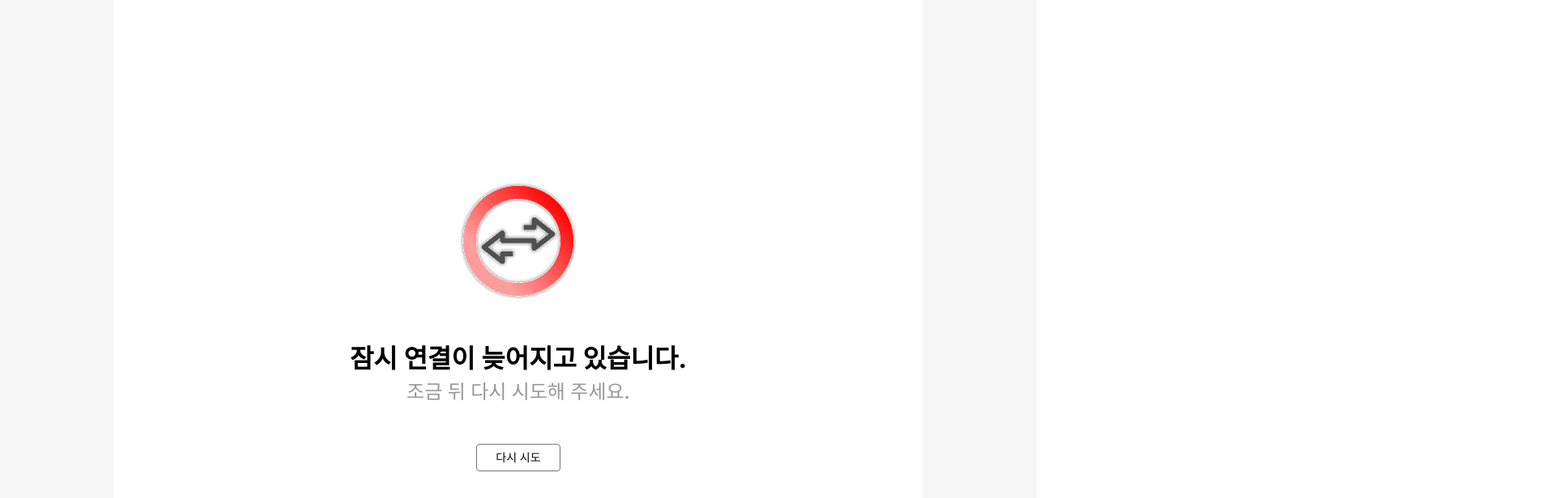
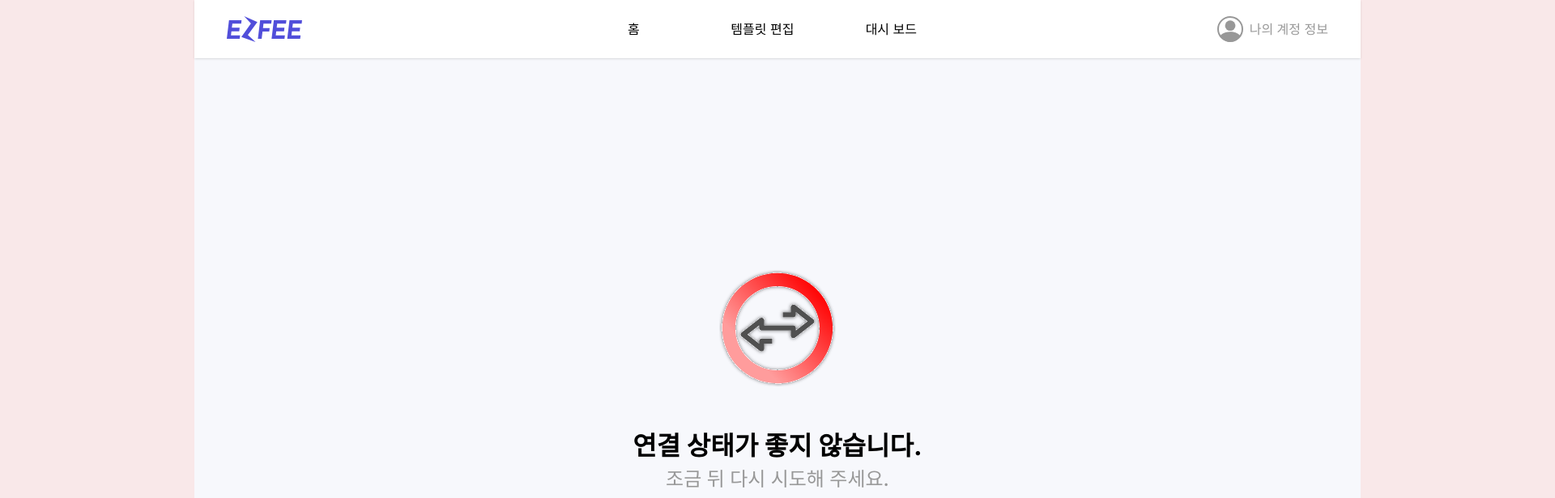
Before and after one commit to minki-dev/PRIETAG_FE, a Next.js app: page /errorNotGood in a window 1280 px wide. Shown: the top 616 px of the page at 81% size, 1920 px wide, since content can reach past the window. Built offline with nearby package versions, Linux system fonts and the light colour scheme.

Commit message:
💄 design: 에러 페이지 헤더, 푸터 삽입

```diff
--- a/app/errorDelay/page.tsx
+++ b/app/errorDelay/page.tsx
@@ -1,15 +1,15 @@
 import React from 'react';
+import Header from '@/components/header/Header';
+import Footer from '@/components/footer/Footer';
 
 function ErrorDelay() {
 	return (
-		<div className="flex h-[808px] w-full items-center justify-center bg-[#F9E8E9]">
-			<div className="w-1440px flex h-full items-center justify-center bg-[#FFEEEF] sm:w-[1440px]">
-				<div className="flex h-full w-[415px] items-center justify-center bg-[#F6F6F6] sm:w-[1280px]">
-					<div className="flex h-full w-[375px] items-center justify-center bg-white/100 sm:w-[1000px]">
-						<div className="flex flex-col items-center justify-center text-center">
+		<div className=" flex h-full w-[375px] flex-col items-center justify-center bg-transparent px-[20px] sm:w-[1280px] sm:px-[120px] xl:w-[1920px]  xl:bg-[#F9E8E9] xl:px-[240px]">
+			<Header />
+			<div className=" flex h-full w-full flex-col items-center justify-center bg-[#F7F8FC] pt-[72px] text-center xl:h-[808px]">
 				<div className=" h-[120px] w-[120px] sm:h-[144px] sm:w-[144px]">
 					<img
-									src="/error_slow.svg"
+						src="/img/error_slow.svg"
 						className=" object-cover "
 						alt="연결느림 이미지"
 					/>
@@ -26,9 +26,7 @@ function ErrorDelay() {
 					다시 시도
 				</button>
 			</div>
-					</div>
-				</div>
-			</div>
+			<Footer />
 		</div>
 	);
 }
--- a/app/errorNotGood/page.tsx
+++ b/app/errorNotGood/page.tsx
@@ -1,22 +1,22 @@
 import React from 'react';
+import Header from '@/components/header/Header';
+import Footer from '@/components/footer/Footer';
 
 function ErrorNotGood() {
 	return (
-		<div className="flex h-[808px] w-full items-center justify-center bg-[#F9E8E9]">
-			<div className="w-1440px flex h-full items-center justify-center bg-[#FFEEEF] sm:w-[1440px]">
-				<div className="flex h-full w-[415px] items-center justify-center bg-[#F6F6F6] sm:w-[1280px]">
-					<div className="flex h-full w-[375px] items-center justify-center bg-white/100 sm:w-[1000px]">
-						<div className="flex flex-col items-center justify-center text-center">
+		<div className=" flex h-full w-[375px] flex-col items-center justify-center bg-transparent px-[20px] sm:w-[1280px] sm:px-[120px] xl:w-[1920px]  xl:bg-[#F9E8E9] xl:px-[240px]">
+			<Header />
+			<div className=" flex h-full w-full flex-col items-center justify-center bg-[#F7F8FC] pt-[72px] text-center xl:h-[808px]">
 				<div className=" h-[120px] w-[120px] sm:h-[144px] sm:w-[144px]">
 					<img
-									src="/error_connection.svg"
+						src="/img/error_connection.svg"
 						className=" object-cover "
 						alt="연결안됨 이미지"
 					/>
 				</div>
 				<div className="my-[48px] leading-[51px]">
 					<div className=" text-[20px] font-bold sm:text-[32px]">
-									잠시 연결이 늦어지고 있습니다.{' '}
+						연결 상태가 좋지 않습니다.{' '}
 					</div>
 					<div className="text-base font-medium text-[#989898]  sm:text-2xl">
 						조금 뒤 다시 시도해 주세요.
@@ -26,10 +26,11 @@ function ErrorNotGood() {
 					다시 시도
 				</button>
 			</div>
+			<Footer />
 		</div>
-				</div>
-			</div>
-		</div>
+		// </div>
+		// 	</div>
+		// </div>
 	);
 }
 
```
Lines whose indentation alone changed are shown as unchanged.
